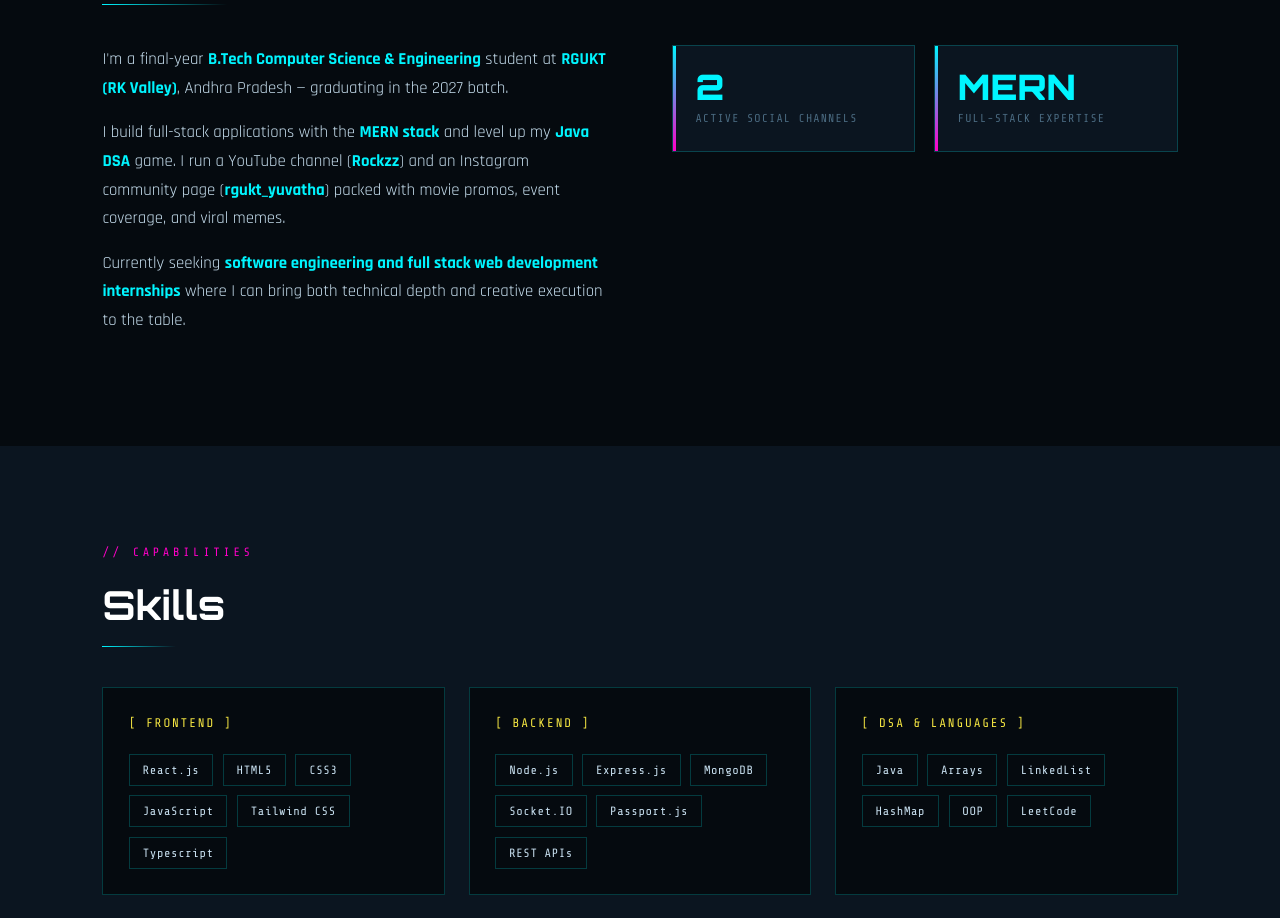
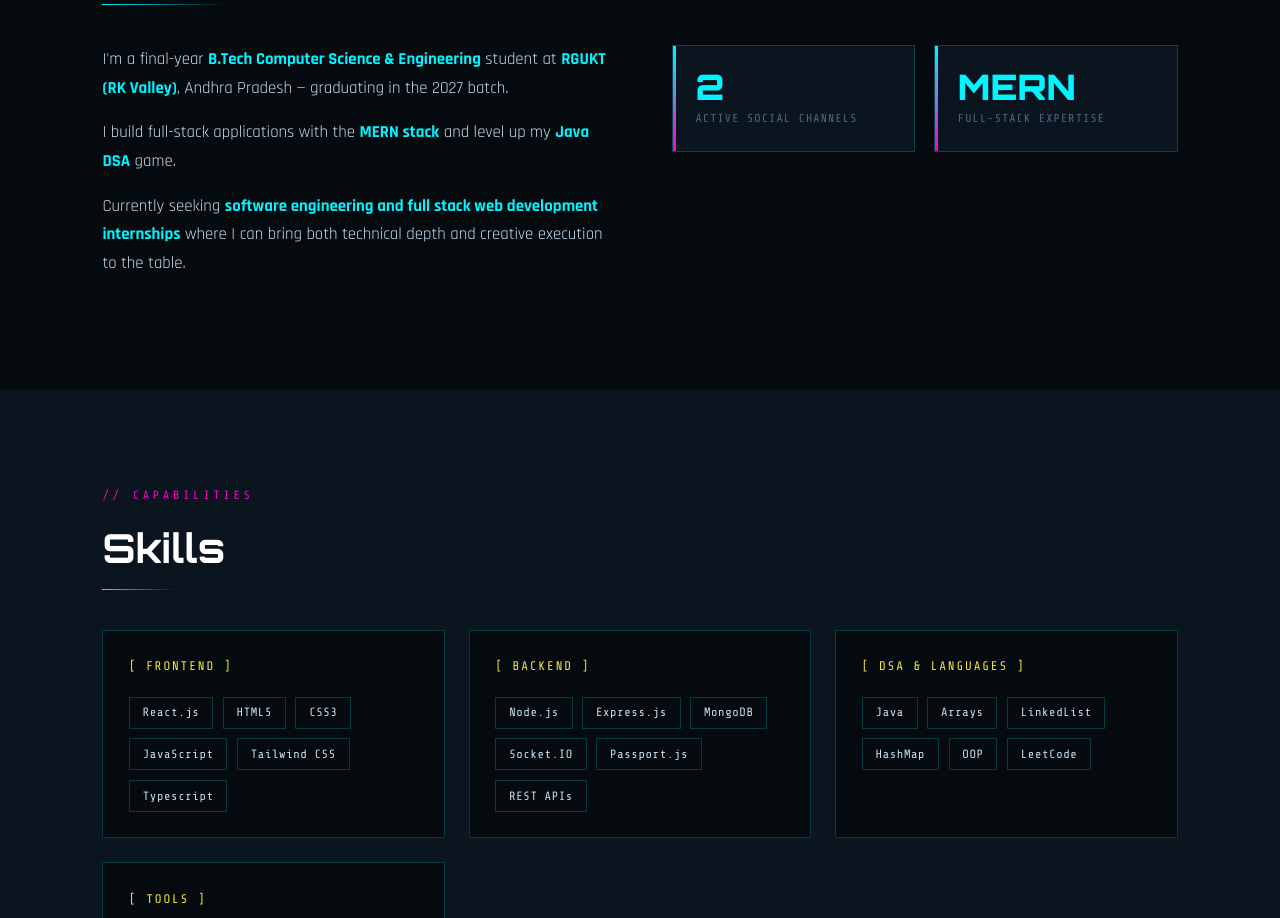
Before and after one commit to Gsudheerk68/my-portfolio, a plain HTML site: page index.html in a window 1280 px wide. Shown: the part 995-1913 px from the top of the page. Drawn offline with nearby package versions, Linux system fonts and the light colour scheme.

Commit message:
Update index.html

```diff
--- a/index.html
+++ b/index.html
@@ -462,7 +462,7 @@
         I'm a final-year <strong>B.Tech Computer Science & Engineering</strong> student at <strong>RGUKT (RK Valley)</strong>, Andhra Pradesh — graduating in the 2027 batch.
       </p>
       <p>
-        I build full-stack applications with the <strong>MERN stack</strong> and level up my <strong>Java DSA</strong> game.  I run a YouTube channel (<strong>Rockzz</strong>) and an Instagram community page (<strong>rgukt_yuvatha</strong>) packed with movie promos, event coverage, and viral memes.
+        I build full-stack applications with the <strong>MERN stack</strong> and level up my <strong>Java DSA</strong> game.
       </p>
 
       <p>
```
